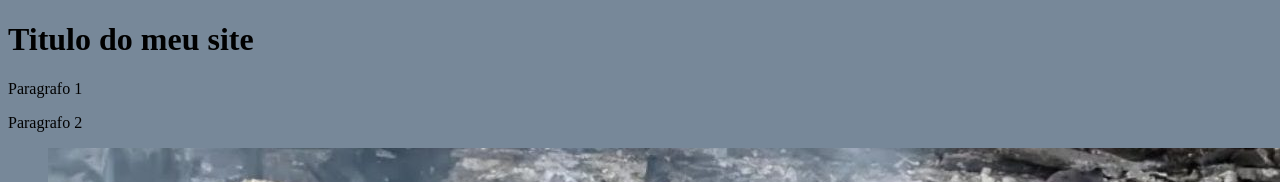
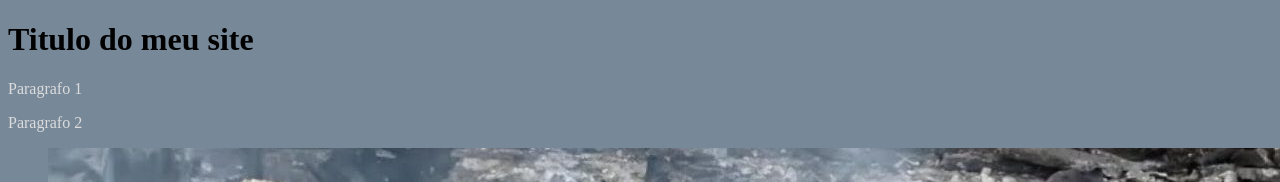
Before and after one commit to nicolasdev-prog/meuprimeirosite, a plain HTML site: page index.html in a window 1280 px wide. Shown: the top 182 px of the page. Drawn offline with Linux system fonts and the light colour scheme.

Commit message:
alterei a cor das letras

```diff
--- a/css/estilo.css
+++ b/css/estilo.css
@@ -2,3 +2,7 @@ body{
     background-color: #778899;
 
 }
+
+p{
+   color: #DCDCDC;
+}
```
